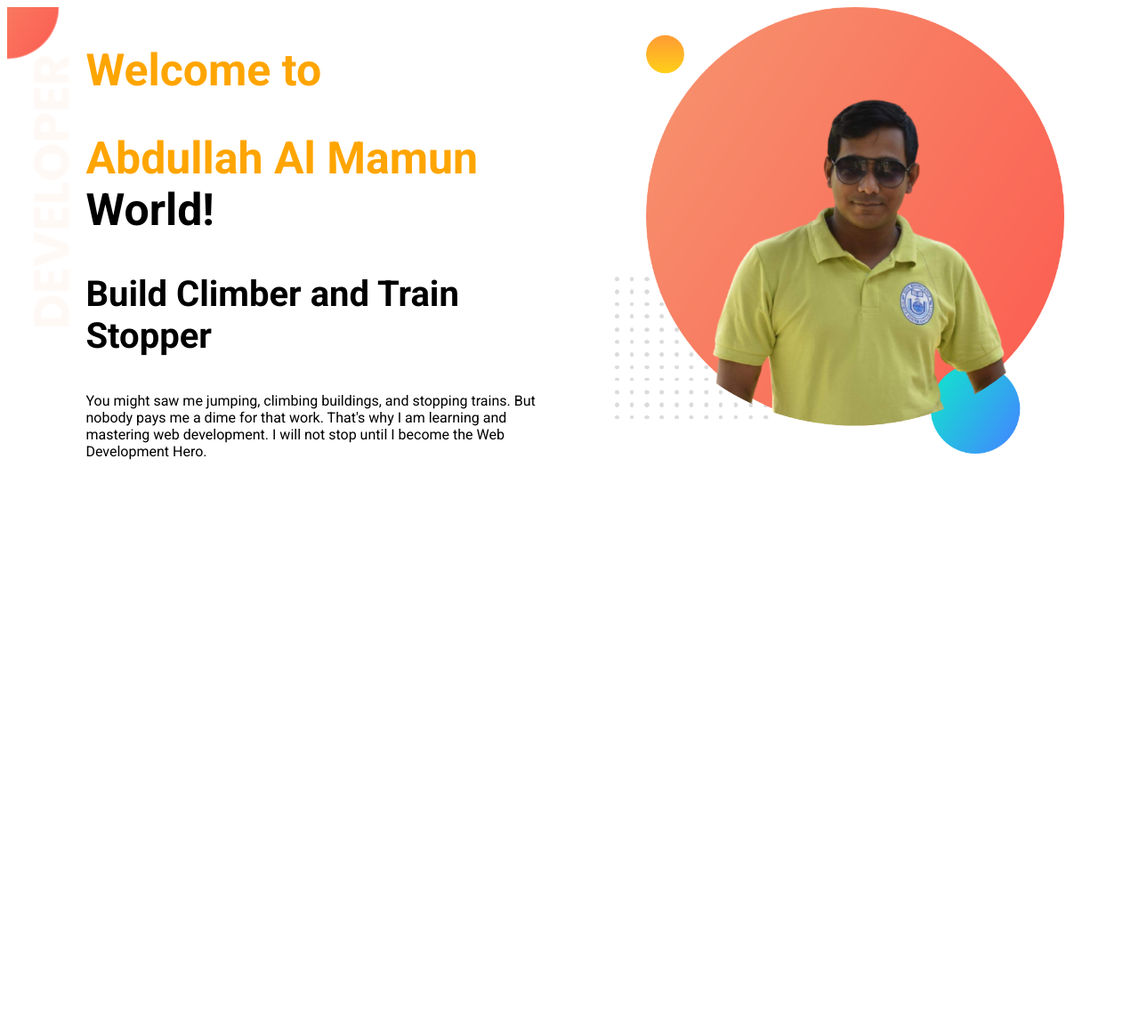
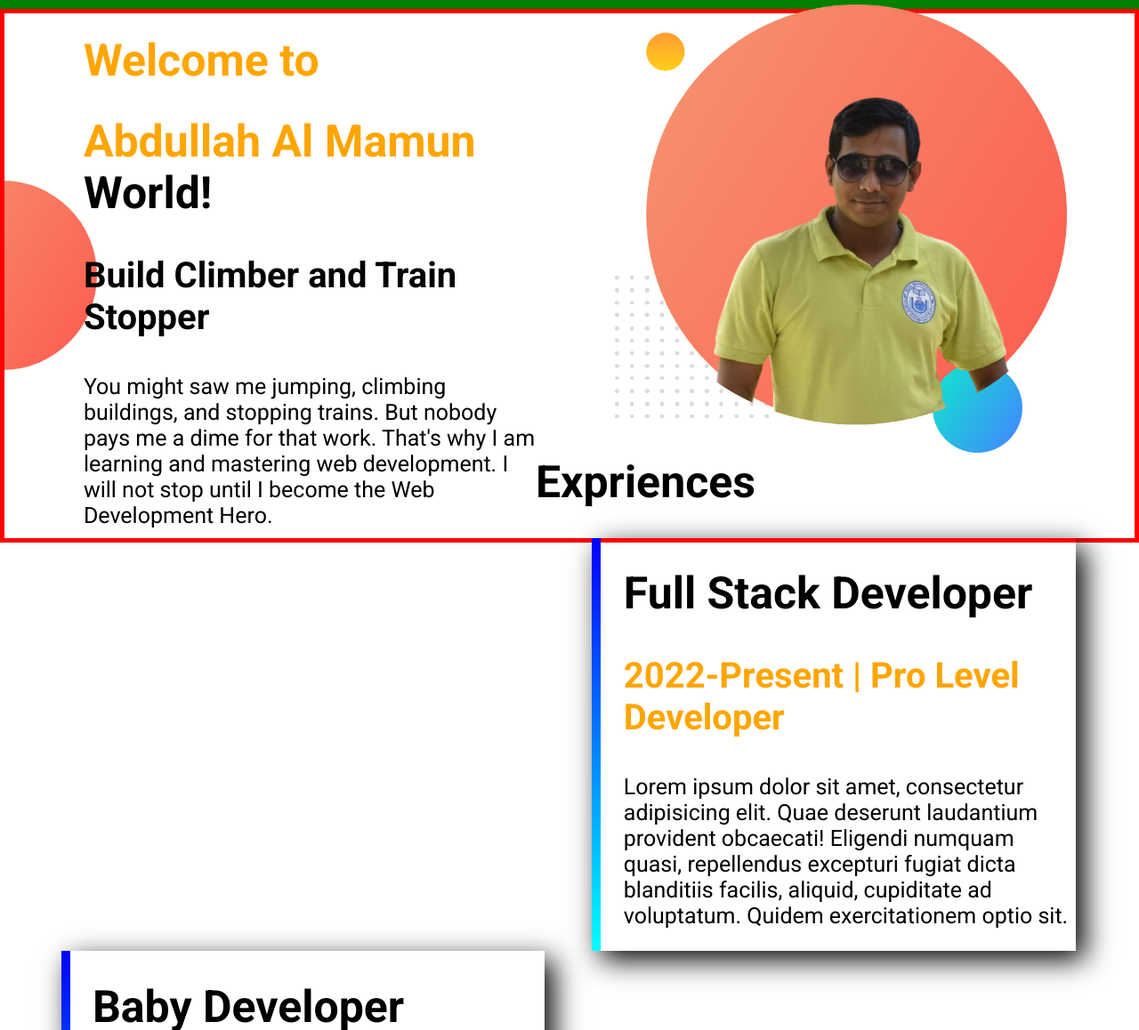
Before and after one commit to Mamun-NSU/pHero-developer-portfolio, a plain HTML site: page index.html in a window 1280 px wide. Shown: the top 1158 px of the page at 89% size. Before the commit the page ends 800 px from the top, so only its background shows below. Drawn offline with Linux system fonts and the light colour scheme.

Commit message:
update complete

```diff
--- a/index.html
+++ b/index.html
@@ -14,10 +14,10 @@
     <link rel="stylesheet" href="style.css" />
   </head>
   <body>
-    <section class="banner">
+    <div class="banner">
       <div class="half-width">
-        <h1><span>Welcome to</span></h1>
-        <h1><span>Abdullah Al Mamun</span> World!</h1>
+        <h1 class="orange-text">Welcome to</h1>
+        <h1><span class="orange-text">Abdullah Al Mamun</span> World!</h1>
         <h3>Build Climber and Train Stopper</h3>
         <p>
           You might saw me jumping, climbing buildings, and stopping trains. But
@@ -29,6 +29,32 @@
       <div class="half-width">
         <img src="images/updatePhoto.png" alt="Mamun's Photo" />
       </div>
-    </section>
+    </div>
+
+    <div class="last-section">
+      <h1>Expriences</h1>
+      <div class="exprience">
+        <div class="half-width exprience-item">
+          <h1>Full Stack Developer</h1>
+          <h3 class="orange-text">2022-Present | Pro Level Developer</h3>
+          <p>
+            Lorem ipsum dolor sit amet, consectetur adipisicing elit. Quae
+            deserunt laudantium provident obcaecati! Eligendi numquam quasi,
+            repellendus excepturi fugiat dicta blanditiis facilis, aliquid,
+            cupiditate ad voluptatum. Quidem exercitationem optio sit.
+          </p>
+        </div>
+        <div class="half-width exprience-item">
+          <h1>Baby Developer</h1>
+          <h3 class="orange-text">2020-2022 | Programming Hero Learner</h3>
+          <p>
+            Lorem ipsum dolor sit amet consectetur adipisicing elit. Accusamus
+            obcaecati dignissimos pariatur iure fugit aspernatur consequatur id!
+            Non perferendis dignissimos, eaque perspiciatis placeat sed dicta
+            facere consequatur, enim assumenda porro.
+          </p>
+        </div>
+      </div>
+    </div>
   </body>
 </html>
--- a/style.css
+++ b/style.css
@@ -1,13 +1,13 @@
 body {
+  margin: 0;
+  padding: 0;
   font-family: "Roboto", sans-serif;
 }
-section {
-  height: 500px;
-  padding-bottom: 150px;
-}
+
 .banner {
   background-image: url("images/top-banner.png");
   background-repeat: no-repeat;
+  border: 5px solid green;
 }
 .half-width {
   width: 40%;
@@ -18,12 +18,27 @@
 h1 {
   font-size: 50px;
 }
-h1 span {
+.orange-text {
   color: orange;
 }
 h3 {
   font-size: 40px;
 }
+p {
+  font-size: 25px;
+}
 .half-width img {
   width: 100%;
 }
+.last-section {
+  background-image: url("images/exp-bg.png");
+  background-repeat: no-repeat;
+  background-position: left;
+  border: 5px solid red;
+}
+.exprience-item {
+  box-shadow: 10px 10px 30px black;
+  border-left: 10px solid;
+  border-image: linear-gradient(blue, cyan);
+  border-image-slice: 1;
+}
```
